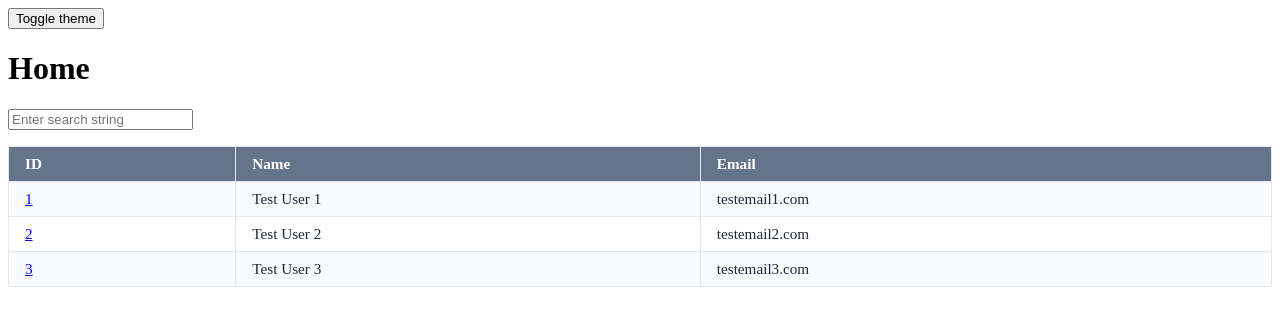
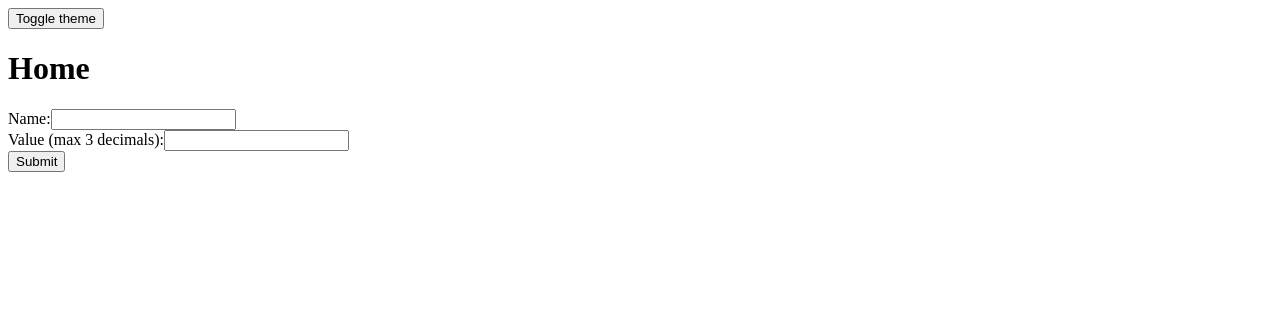
Before and after one commit to pbramley/interview, a React (Vite) app: page / in a window 1280 px wide. Shown: the top 326 px of the page. Built offline with nearby package versions, Linux system fonts and the light colour scheme.

Commit message:
Update to include reference to an item entry form

```diff
--- /dev/null
+++ b/src/components/domain/form/ItemEntryForm.tsx
@@ -0,0 +1,109 @@
+// import { fetchApi } from "@services/fetchApi";
+import { fetchApi } from '@services/fetchApi';
+import { JSX, useState } from 'react';
+
+// Constant regexes used for form validation.
+const NAME_REGEX = /^[a-zA-Z0-9 &#()]+$/;
+const THREE_DECIMALS_REGEX = /^\d+(\.\d{1,3})?$/;
+
+/**
+ * Form data object representing all the values in the form.
+ */
+interface FormData {
+   name: string;
+   quantity: number;
+}
+
+/**
+ * Expected response data following submission of the form.
+ */
+interface ResponseData {
+   status: string;
+}
+
+/**
+ * Form used to enter basic item information.
+ */
+export const ItemEntryForm = (): JSX.Element => {
+   const [name, setName] = useState('');
+   const [quantity, setQuantity] = useState('');
+   const [error, setError] = useState('');
+   const [loading, setLoading] = useState(false);
+   const [success, setSuccess] = useState(false);
+
+   /**
+    * Validate the form input.
+    * @returns true if the form is valid - false otherwise.
+    */
+   const validateForm = (): boolean => {
+      let isValid = true;
+
+      // validation
+      if (!NAME_REGEX.test(name)) {
+         isValid = false;
+         setError('Invalid name format.');
+      }
+      if (!THREE_DECIMALS_REGEX.test(quantity)) {
+         isValid = false;
+         setError('Value must be a number with up to 3 decimal places.');
+      }
+
+      return isValid;
+   };
+
+   /**
+    * Handle form submission, send all data to the server.
+    **/
+   const handleSubmit = async (e: React.FormEvent) => {
+      e.preventDefault();
+
+      const isValid = validateForm();
+
+      if (!isValid) {
+         return;
+      }
+
+      setError('');
+      setSuccess(false);
+      setLoading(true);
+
+      try {
+         const response = await fetchApi.post<FormData, ResponseData>('/record', {
+            name: name,
+            quantity: Number(quantity),
+         });
+
+         if(response.status === 'success') {
+            setSuccess(true);
+         }
+
+         setSuccess(true);
+      } catch (err) {
+         setError('Failed to submit. Please try again.');
+      } finally {
+         setLoading(false);
+      }
+   };
+
+   return (
+      <form onSubmit={handleSubmit}>
+         <div>
+            <label>Name:</label>
+            <input value={name} onChange={(e) => setName(e.target.value)} disabled={loading} />
+         </div>
+         <div>
+            <label>Value (max 3 decimals):</label>
+            <input
+               value={quantity}
+               onChange={(e) => setQuantity(e.target.value)}
+               disabled={loading}
+            />
+         </div>
+         <button type="submit" disabled={loading}>
+            {loading ? 'Submitting...' : 'Submit'}
+         </button>
+         {error && <p style={{ color: 'red' }}>{error}</p>}
+         {success && <p style={{ color: 'green' }}>Submitted successfully!</p>}
+      </form>
+   );
+};
--- a/src/components/domain/form/SearchForm.tsx
+++ b/src/components/domain/form/SearchForm.tsx
@@ -6,7 +6,7 @@ const DEBOUNCE_TIMER = 350;
 /**
  * Props to be provided to the {@code LookupForm} component.
  */
-export interface LookupFormProps {
+export interface SearchFormProps {
    /**
     *
     * @param searchString string to search for.
@@ -20,7 +20,7 @@ export interface LookupFormProps {
  * @param onSubmit callback to be invoked when the form is submitted.
  * @returns
  */
-export const SearchForm = ({ onSearchInputChange }: LookupFormProps) => {
+export const SearchForm = ({ onSearchInputChange }: SearchFormProps) => {
    const [input, setInput] = useState('');
    const [debouncedInput, setDebouncedInput] = useState('');
 
--- a/src/pages/HomePage.tsx
+++ b/src/pages/HomePage.tsx
@@ -1,31 +1,17 @@
-import { useSearch } from '@hooks/useSearch';
-import { SearchForm } from '../components/domain/form/SearchForm';
-import React, { useState } from 'react';
-import { SearchResultsTable } from '@components/domain/table/searchResults/SearchResultsTable';
+import React from 'react';
+import { ItemEntryForm } from '@components/domain/form/ItemEntryForm';
 
 /**
  * Default placeholder home page.
  * @returns
  */
 export const HomePage = (): React.JSX.Element => {
-   const [searchString, setSearchString] = useState<string | undefined>();
-
-   // Perform search for data using the input search string
-   const { data, error, loading } = useSearch({ query: searchString });
-
-   /**
-    * Callback function to invoke when our form is submitted.
-    * @param searchString
-    */
-   const onSearchInputChange = (searchString: string): void => {
-      setSearchString(searchString);
-   };
-
    return (
       <div>
          <h1>Home</h1>
-         <SearchForm onSearchInputChange={onSearchInputChange} />
-         <SearchResultsTable loading={loading} data={data} error={error} />
+         <ItemEntryForm />
+         {/* <SearchForm onSearchInputChange={onSearchInputChange} /> */}
+         {/* <SearchResultsTable loading={loading} data={data} error={error} /> */}
       </div>
    );
 };
--- a/src/services/fetchApi.ts
+++ b/src/services/fetchApi.ts
@@ -1,4 +1,4 @@
-const BASE_URL = 'https://api.example.com';
+const BASE_URL = 'https://example-api.com';
 
 /**
  * Wrapper around the fetch API which helps us simplify requests.
@@ -11,7 +11,6 @@ export const fetchApi = {
     */
    get: async <T>(url: string): Promise<T> => {
       const res = await fetch(`${BASE_URL}${url}`);
-
       if (!res.ok) {
          throw new Error(`GET ${url} failed`);
       }
@@ -31,6 +30,7 @@ export const fetchApi = {
          headers: { 'Content-Type': 'application/json' },
          body: JSON.stringify(data),
       });
+
       if (!res.ok) {
          throw new Error(`POST ${url} failed`);
       }
```
